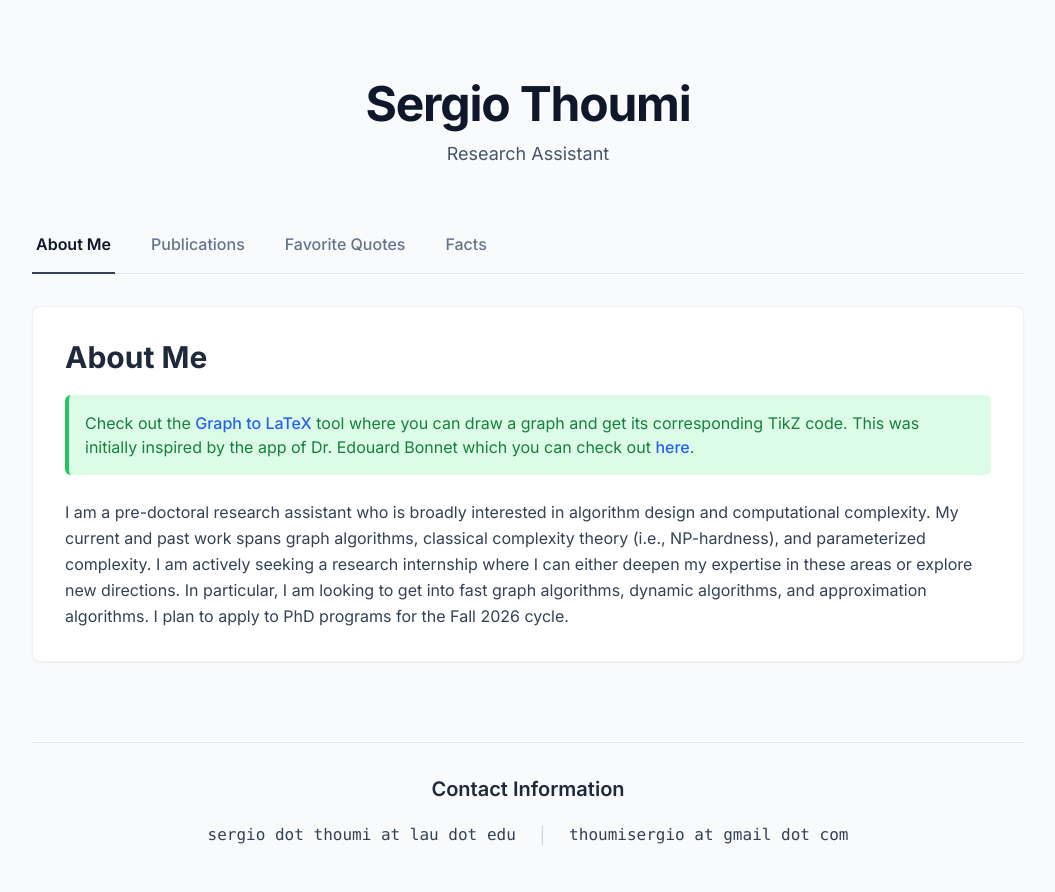
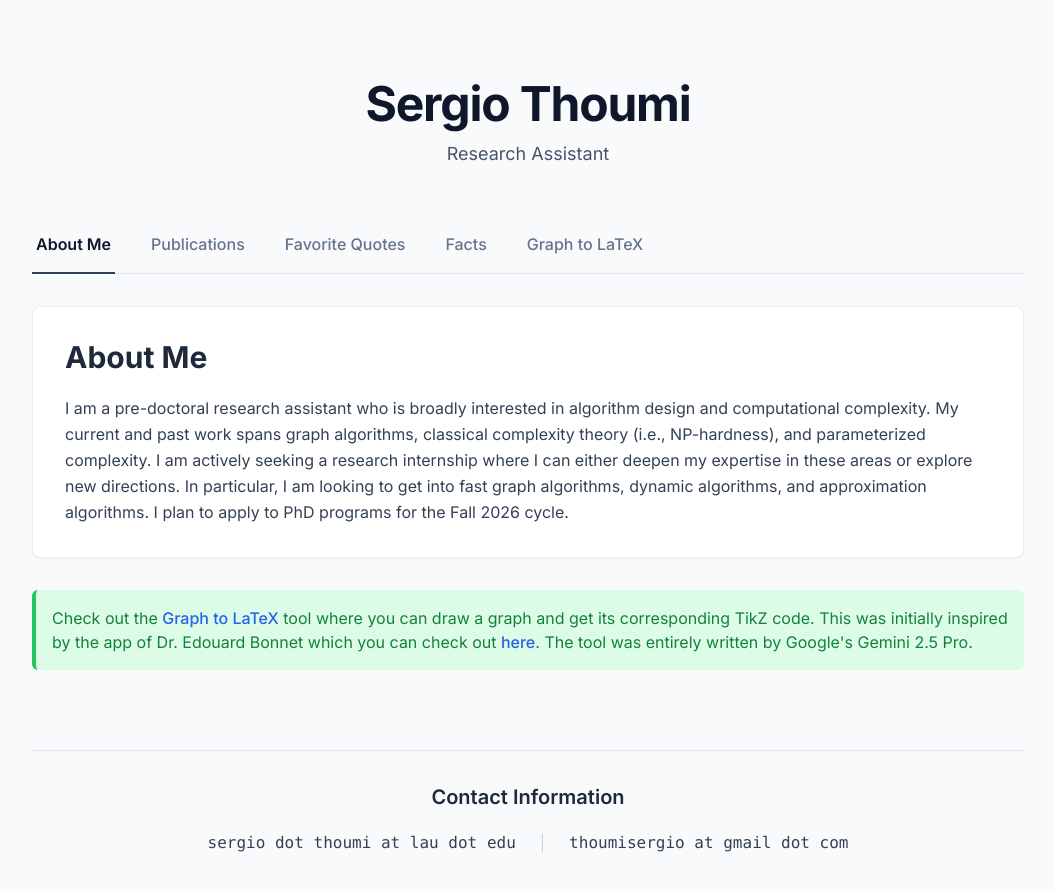
Before and after one commit to sergiothoumi/sergiothoumi.github.io, a plain HTML site: page index.html in a window 1280 px wide. Shown: the whole page, without its empty margins (112-1167 px from the left). Drawn offline with nearby package versions, Linux system fonts and the light colour scheme.

Commit message:
Update index.html

```diff
--- a/index.html
+++ b/index.html
@@ -3,7 +3,7 @@
 <head>
     <meta charset="UTF-8">
     <meta name="viewport" content="width=device-width, initial-scale=1.0">
-    <title>Sergio Thoumi - Research</title>
+    <title>Sergio Thoumi</title>
     <script src="https://cdn.tailwindcss.com"></script>
     <link href="https://fonts.googleapis.com/css2?family=Inter:wght@400;500;600;700&display=swap" rel="stylesheet">
     <style>
@@ -60,19 +60,24 @@
                     <a href="#" id="tab-facts" class="tab-link shrink-0 border-b-2 border-transparent px-1 pb-4 text-base font-medium text-slate-500 hover:border-slate-400 hover:text-slate-800">
                         Facts
                     </a>
-                     <!-- The hyperlink to the tool is now in the announcement box -->
+                    <!-- Link updated to the full URL -->
+                    <a href="https://sergiothoumi.github.io/graph_editor.html" target="_blank" rel="noopener noreferrer" class="tab-link shrink-0 border-b-2 border-transparent px-1 pb-4 text-base font-medium text-slate-500 hover:border-slate-400 hover:text-slate-800">
+                        Graph to LaTeX
+                    </a>
                 </nav>
             </div>
 
+            <!-- The announcement box is now a separate element below the About Me section -->
             <div id="content-about" class="tab-content active">
                 <div class="bg-white p-8 rounded-lg shadow-sm border border-slate-200/60">
                     <h2 class="text-3xl font-bold text-slate-800 mb-5">About Me</h2>
-                    <div class="bg-green-100 border-l-4 border-green-500 text-green-700 p-4 rounded-md mb-6">
-                        <p>Check out the <a href="graph_editor.html" class="text-blue-600 hover:underline font-medium">Graph to LaTeX</a> tool where you can draw a graph and get its corresponding TikZ code. This was initially inspired by the app of Dr. Edouard Bonnet which you can check out <a href="https://perso.ens-lyon.fr/edouard.bonnet/trigraph.html" target="_blank" rel="noopener noreferrer" class="text-blue-600 hover:underline font-medium">here</a>.</p>
-                    </div>
                     <p class="text-slate-700 leading-relaxed text-base">
                         I am a pre-doctoral research assistant who is broadly interested in algorithm design and computational complexity. My current and past work spans graph algorithms, classical complexity theory (i.e., NP-hardness), and parameterized complexity. I am actively seeking a research internship where I can either deepen my expertise in these areas or explore new directions. In particular, I am looking to get into fast graph algorithms, dynamic algorithms, and approximation algorithms. I plan to apply to PhD programs for the Fall 2026 cycle.
                     </p>
+                </div>
+                 <!-- Announcement updated with the new sentence -->
+                <div class="bg-green-100 border-l-4 border-green-500 text-green-700 p-4 rounded-md mt-8">
+                    <p>Check out the <a href="https://sergiothoumi.github.io/graph_editor.html" target="_blank" rel="noopener noreferrer" class="text-blue-600 hover:underline font-medium">Graph to LaTeX</a> tool where you can draw a graph and get its corresponding TikZ code. This was initially inspired by the app of Dr. Edouard Bonnet which you can check out <a href="https://perso.ens-lyon.fr/edouard.bonnet/trigraph.html" target="_blank" rel="noopener noreferrer" class="text-blue-600 hover:underline font-medium">here</a>. The tool was entirely written by Google's Gemini 2.5 Pro.</p>
                 </div>
             </div>
 
@@ -155,6 +160,8 @@
             const tabContents = document.querySelectorAll('.tab-content');
 
             tabs.forEach(tab => {
+                // Only add click listeners to tabs that are meant to switch content
+                if (tab.id) {
                     tab.addEventListener('click', function(event) {
                         event.preventDefault();
 
@@ -165,6 +172,7 @@
                         document.getElementById(targetContentId).classList.add('active');
                         this.classList.add('active');
                     });
+                }
             });
         });
     </script>
```
Lines whose indentation alone changed are shown as unchanged.
